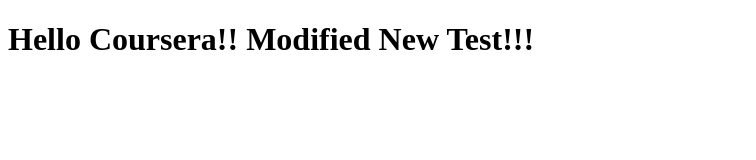
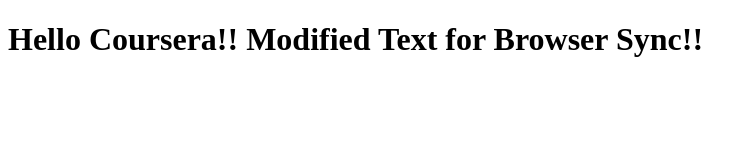
Before and after one commit to manivannan-k/coursera-test, a plain HTML site: page site/index.html in a window 1280 px wide. Shown: the whole page, without its empty margins (0-756 px from the left). Drawn offline with Linux system fonts and the light colour scheme.

Commit message:
New modification

```diff
--- a/site/index.html
+++ b/site/index.html
@@ -4,6 +4,6 @@
 	<title>Hello Coursera!!!</title>
 </head>
 <body>
-<h1>Hello Coursera!! Modified New Test!!!</h1>
+<h1>Hello Coursera!! Modified Text for Browser Sync!!</h1>
 </body>
 </html>
```
